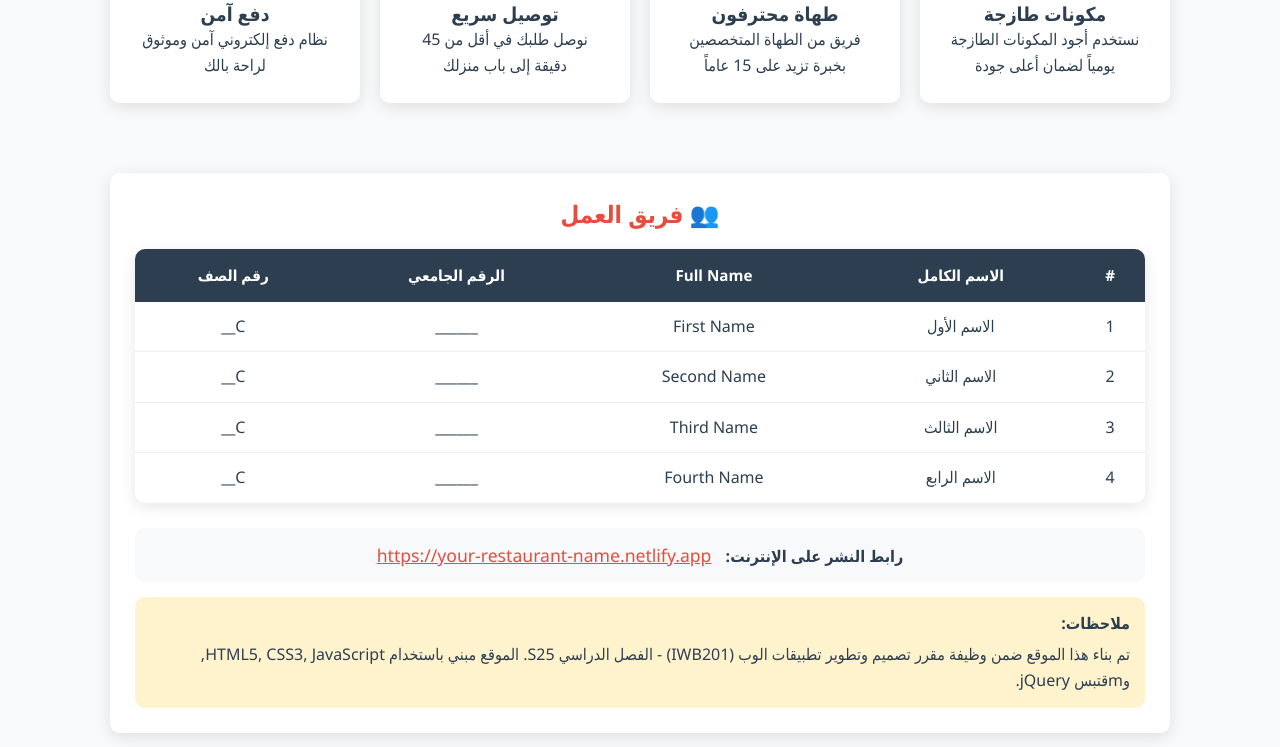
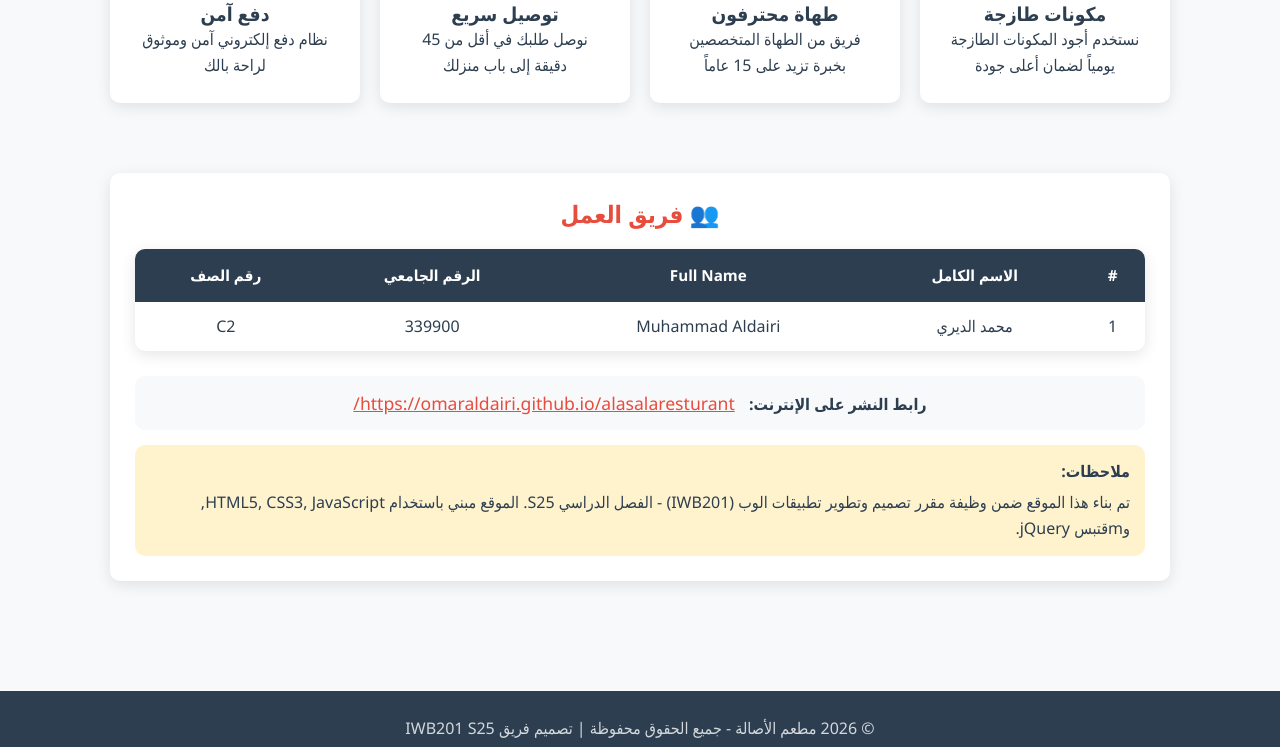
Before and after one commit to Omaraldairi/alasalaresturant, a plain HTML site: page home.html in a window 1280 px wide. Shown: the part 553-1300 px from the top of the page. Drawn offline with Linux system fonts and the light colour scheme.

Commit message:
Add files via upload

```diff
--- a/home.html
+++ b/home.html
@@ -67,16 +67,13 @@
                 </tr>
             </thead>
             <tbody>
-                <tr><td>1</td><td>الاسم الأول</td><td>First Name</td><td>______</td><td>C__</td></tr>
-                <tr><td>2</td><td>الاسم الثاني</td><td>Second Name</td><td>______</td><td>C__</td></tr>
-                <tr><td>3</td><td>الاسم الثالث</td><td>Third Name</td><td>______</td><td>C__</td></tr>
-                <tr><td>4</td><td>الاسم الرابع</td><td>Fourth Name</td><td>______</td><td>C__</td></tr>
+                <tr><td>1</td><td>محمد الديري</td><td>Muhammad Aldairi</td><td>339900</td><td>C2</td></tr>
             </tbody>
         </table>
 
         <div style="margin-top: 25px; padding: 15px; background: #f8f9fa; border-radius: 10px; text-align: center;">
             <strong>رابط النشر على الإنترنت:</strong>
-            <a href="#" style="color: var(--primary); font-size: 1.1rem; margin-right: 10px;">https://your-restaurant-name.netlify.app</a>
+            <a href="https://omaraldairi.github.io/alasalaresturant/" style="color: var(--primary); font-size: 1.1rem; margin-right: 10px;">https://omaraldairi.github.io/alasalaresturant/</a>
         </div>
 
         <div style="margin-top: 15px; padding: 15px; background: #fff3cd; border-radius: 10px;">
```
